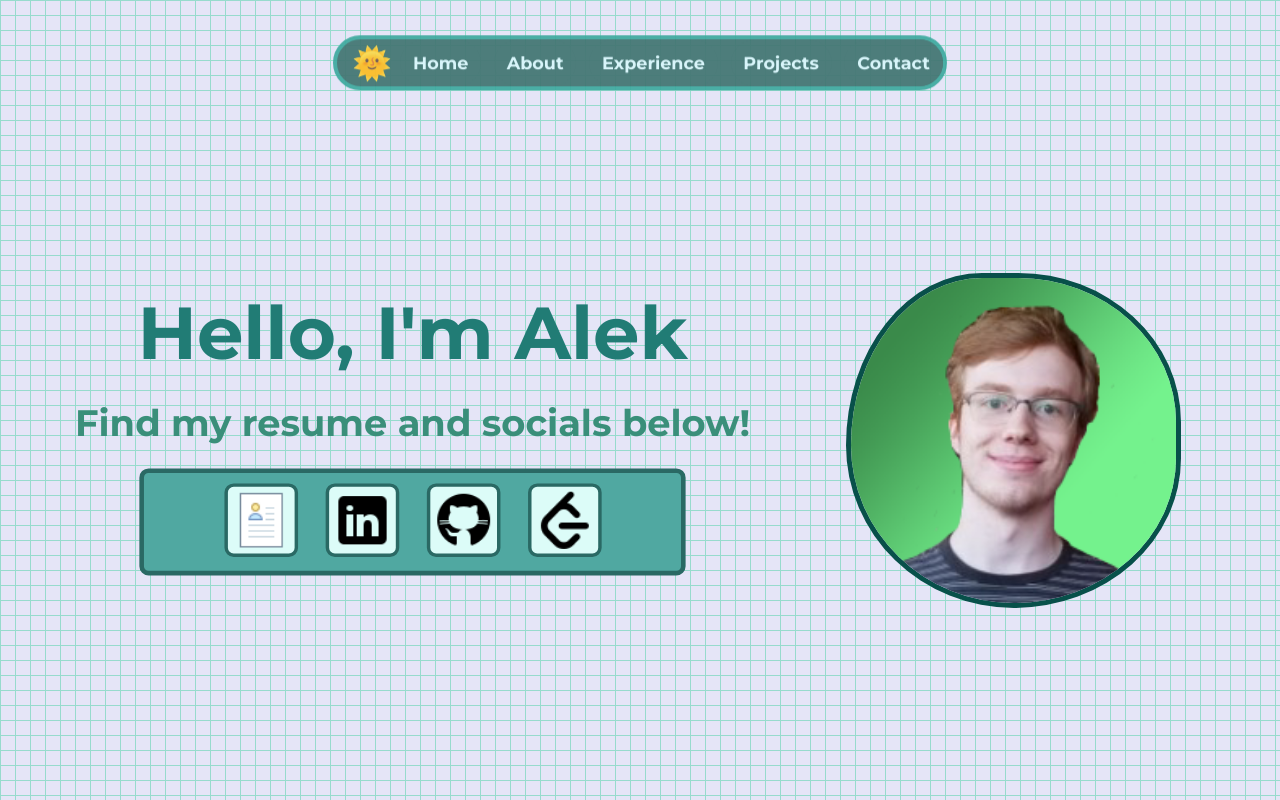
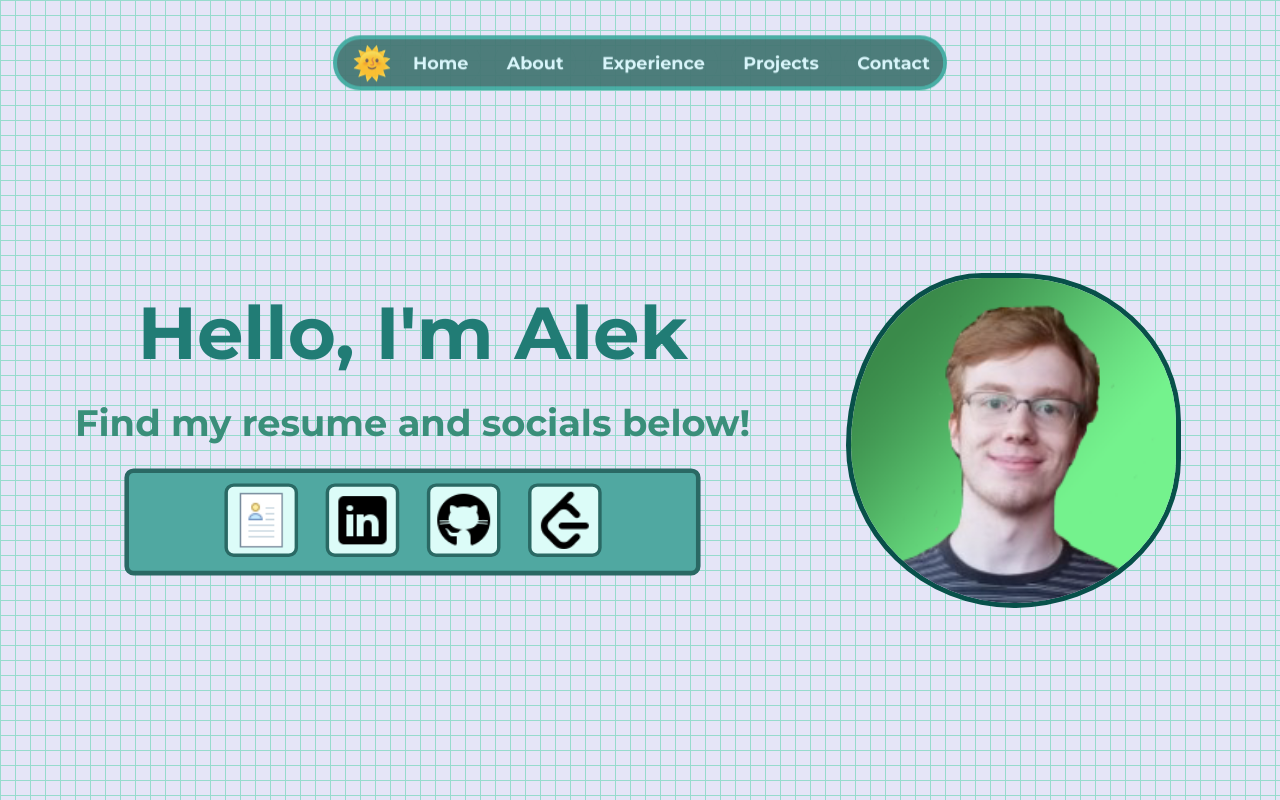
Before and after one commit to Gitphin/portfolio-site, a React (Vite) app: page / in a window 1280 px wide. Shown: the top 800 px of the page. Built offline with nearby package versions, Linux system fonts and the light colour scheme.

Commit message:
quick fix for contact border

```diff
--- a/src/components/header/header.module.css
+++ b/src/components/header/header.module.css
@@ -44,7 +44,7 @@ div p {
 
 }
 contactborder {
-    width: 65%;
+    width: 69%;
     height: 65px;
     display: flex;
     flex-direction: column;
@@ -61,7 +61,7 @@ contactborder {
 
 contactborder:hover {
   background-color: #50a8a1c2;
-  width: 69%;
+  width: 74%;
 }
 
 span {
```
